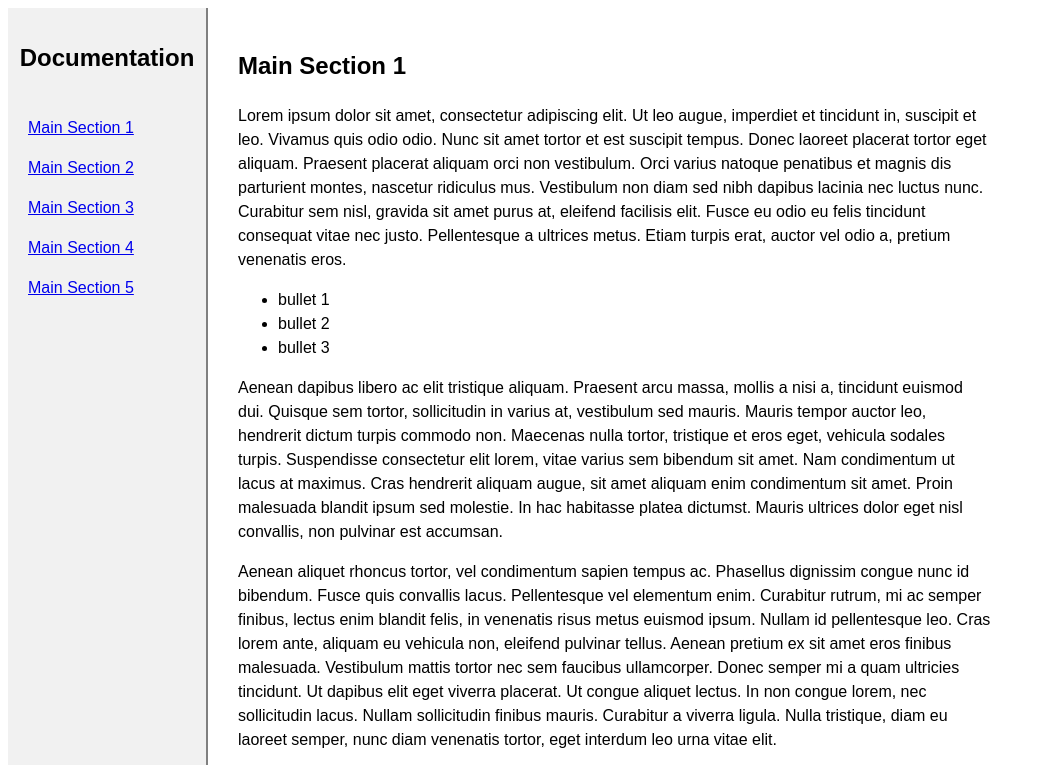
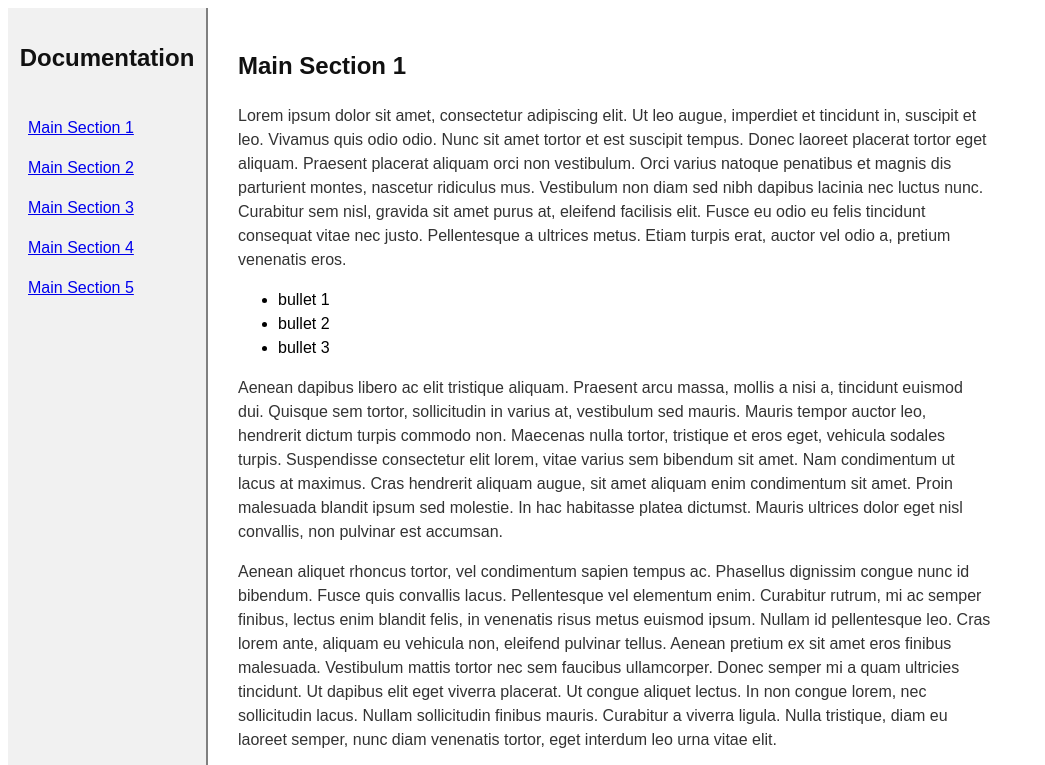
Before and after one commit to GreatDistances/FreeCodeCamp-ResponsiveWebDesignCertification-TechnicalDocumentationPage, a plain HTML site: page index.html in a window 1280 px wide. Shown: the top 765 px of the page, without its empty margins (0-1045 px from the left). Drawn offline with Linux system fonts and the light colour scheme.

Commit message:
font colors

```diff
--- a/styles.css
+++ b/styles.css
@@ -34,6 +34,14 @@ nav a {
   box-sizing: border-box;
   margin-left: 230px;
   line-height: 1.5;
+}
+
+h1, h2 {
+  color: #111111;
+}
+
+p {
+  color: #333333;
 }
 
 .main-section:last-child {
```
